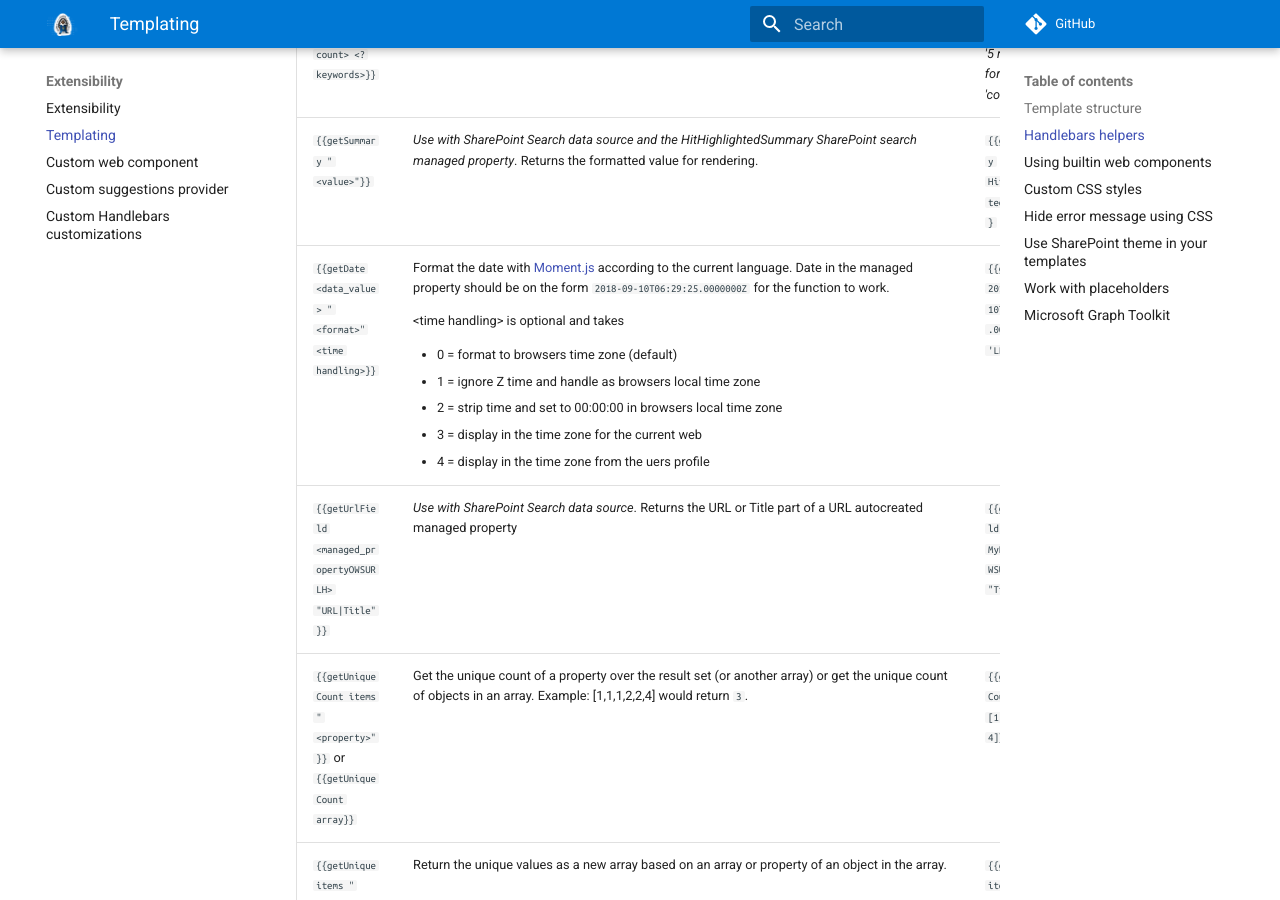
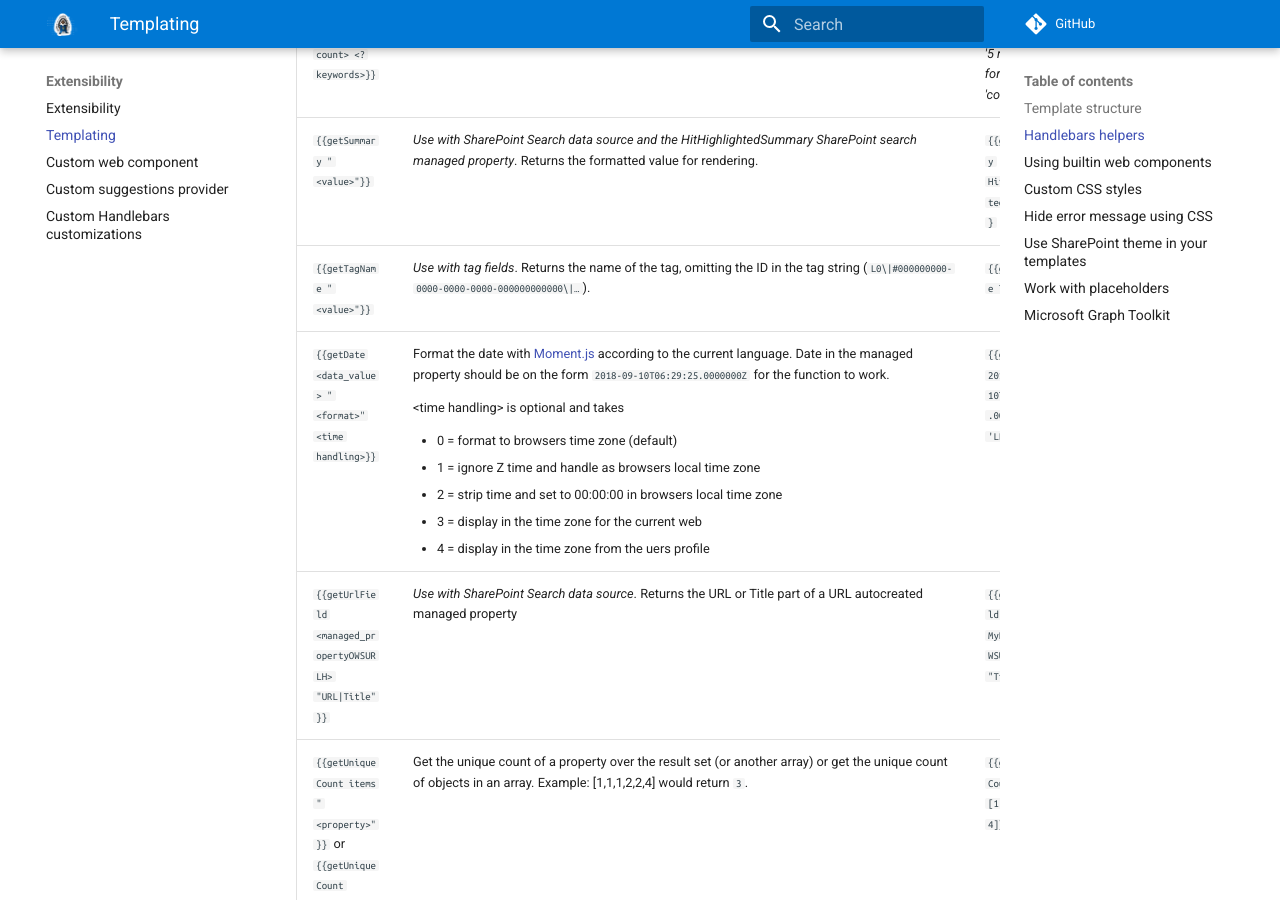
Before and after one commit to dominic5perezd/pnp-modern-search, an MkDocs documentation site: the page built from docs/extensibility/templating.md, in a window 1280 px wide and 900 px high, scrolled down 1629 px. Built offline with MkDocs 1.6.1 and Material for MkDocs 9.7.7, drawn with Linux system fonts in a browser that asks for light colours; comment, search, counter and statistics services are not loaded.

Commit message:
Update docs for getTagName handlebar helper

```diff
--- a/docs/extensibility/templating.md
+++ b/docs/extensibility/templating.md
@@ -39,6 +39,7 @@ The following custom helpers are available in addition to the [handlebars-helper
 | `{{getGraphPreviewUrl "<absolute_URL>"` | Try to determine the preview URL based on an absolute URL using the unified Microsoft Graph URL syntax. For instance, _https://aequosdev.sharepoint.com/sites/dev/Shared%20Documents/MyDocument.pdf_ becomes _https://aequosdev.sharepoint.com/sites/dev/Shared%20Documents/?id=/sites/dev/Shared%20Documents/MyDocument.pdf&parent=/sites/dev/Shared%20Documents_  | `{{getGraphPreviewUrl 'https://aequosdev.sharepoint.com/sites/dev/Shared%20Documents/MyDocument.pdf'}}`
 `{{getCountMessage <total items count> <?keywords>}}` | Display a friendly message displaying the result and the entered keywords. | `{{getCountMessage 5 'contoso'}}` will display _'5 results for 'contoso'_.
 | `{{getSummary "<value>"}}` | _Use with SharePoint Search data source and the HitHighlightedSummary SharePoint search managed property_. Returns the formatted value for rendering. | `{{getSummary HitHighlightedSummary}}`
+| `{{getTagName "<value>"}}` | _Use with tag fields_. Returns the name of the tag, omitting the ID in the tag string (`L0\|#000000000-0000-0000-0000-000000000000\|…`). | `{{getTagName Tag}}`
 | `{{getDate <data_value> "<format>" <time handling>}}` | Format the date with [Moment.js](https://momentjs.com/docs/#/parsing/string-format/) according to the current language. Date in the managed property should be on the form `2018-09-10T06:29:25.0000000Z` for the function to work.<p>&lt;time handling&gt; is optional and takes <ul><li>0 = format to browsers time zone (default)</li><li>1 = ignore Z time and handle as browsers local time zone</li><li>2 = strip time and set to 00:00:00 in browsers local time zone</li><li>3 = display in the time zone for the current web</li><li>4 = display in the time zone from the uers profile</li> | `{{getDate 2018-09-10T06:29:25.0000000Z 'LL'}}`
 | `{{getUrlField <managed_propertyOWSURLH> "URL|Title"}}` | _Use with SharePoint Search data source_. Returns the URL or Title part of a URL autocreated managed property | `{{getUrlField MyPropertyOWSURLH "Title"}}`
 `{{getUniqueCount items "<property>"}}` or  `{{getUniqueCount array}}`| Get the unique count of a property over the result set (or another array) or get the unique count of objects in an array. Example: [1,1,1,2,2,4] would return `3`. | `{{getUniqueCount [1,1,1,2,2,4]}}`
```
